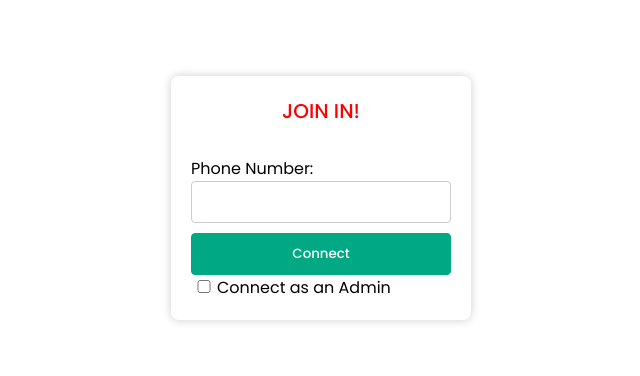
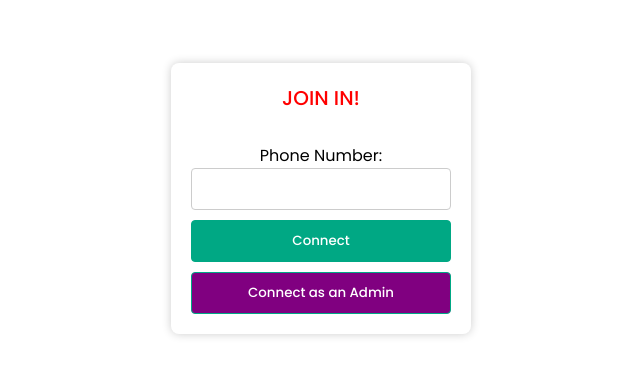
Before and after one commit to EstebanMa12/WhatsApp-clone, a website built with webpack: page index.html in a window 1280 px wide. Shown: the part 202-578 px from the top of the page, without its empty margins (319-959 px from the left). Built offline with nearby package versions, Linux system fonts and the light colour scheme.

Commit message:
refactor[login]: replace admin entry frontend: checkbox for button

```diff
--- a/public/style/style.css
+++ b/public/style/style.css
@@ -230,6 +230,7 @@ button {
 .login {
   display: flex;
   flex-direction: column;
+  align-items: center;
 }
 .login__container {
   background-color: #fff;
--- a/src/login.js
+++ b/src/login.js
@@ -9,8 +9,7 @@ const connectButton = document.querySelector('button')
 connectButton.onclick = handleConnectionAttempt
 
 function handleConnectionAttempt() {
-    const admin = document.querySelector('#admin_check').checked
-    if (admin) return createSession()
+
 }
 
 // This function creates a session when
@@ -21,22 +20,11 @@ function createSession() {
 }
 
 if (devENV) {
-    const form  = document.createElement('form')
-    const input = document.createElement('input')
-    const label = document.createElement('label')
-    const div = document.createElement('div')
+    const button = document.createElement('button')
 
-    div.appendChild(input)
-    div.appendChild(label)
-    form.appendChild(div)
+    button.innerText = 'Connect as an Admin'
+    button.style.backgroundColor = 'purple'
+    button.onclick = createSession
 
-    input.type = 'checkbox'
-    input.id = 'admin_check'
-    input.style.width = '10%'
-
-    label.htmlFor = 'admin_check'
-    label.innerText = 'Connect as an Admin'
-    label.style.fontSize = '16px'
-
-    connectButton.parentElement.appendChild(form)
+    connectButton.parentElement.appendChild(button)
 }
```
Also changed, not shown: public/style/dev.check.css (deleted).
